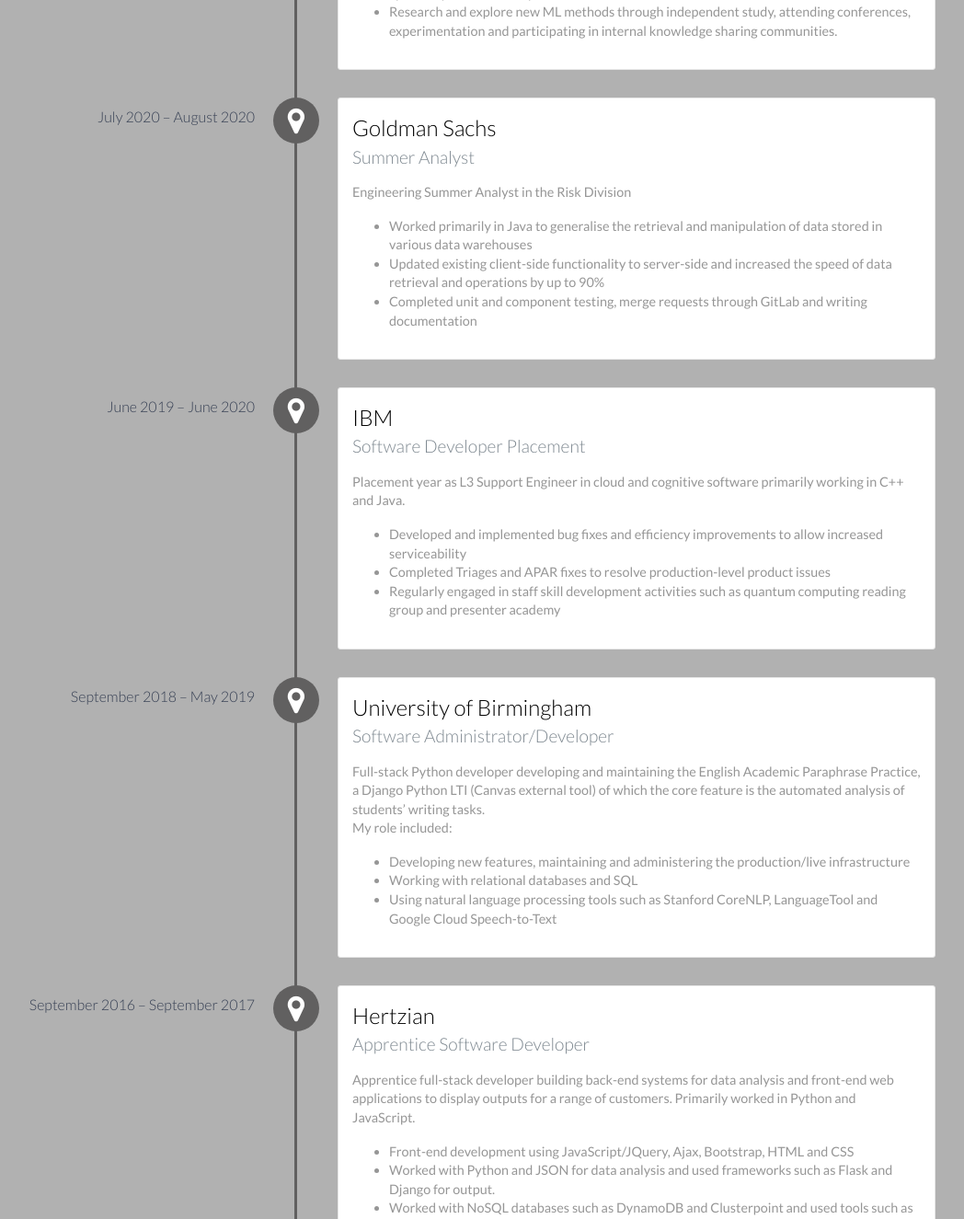
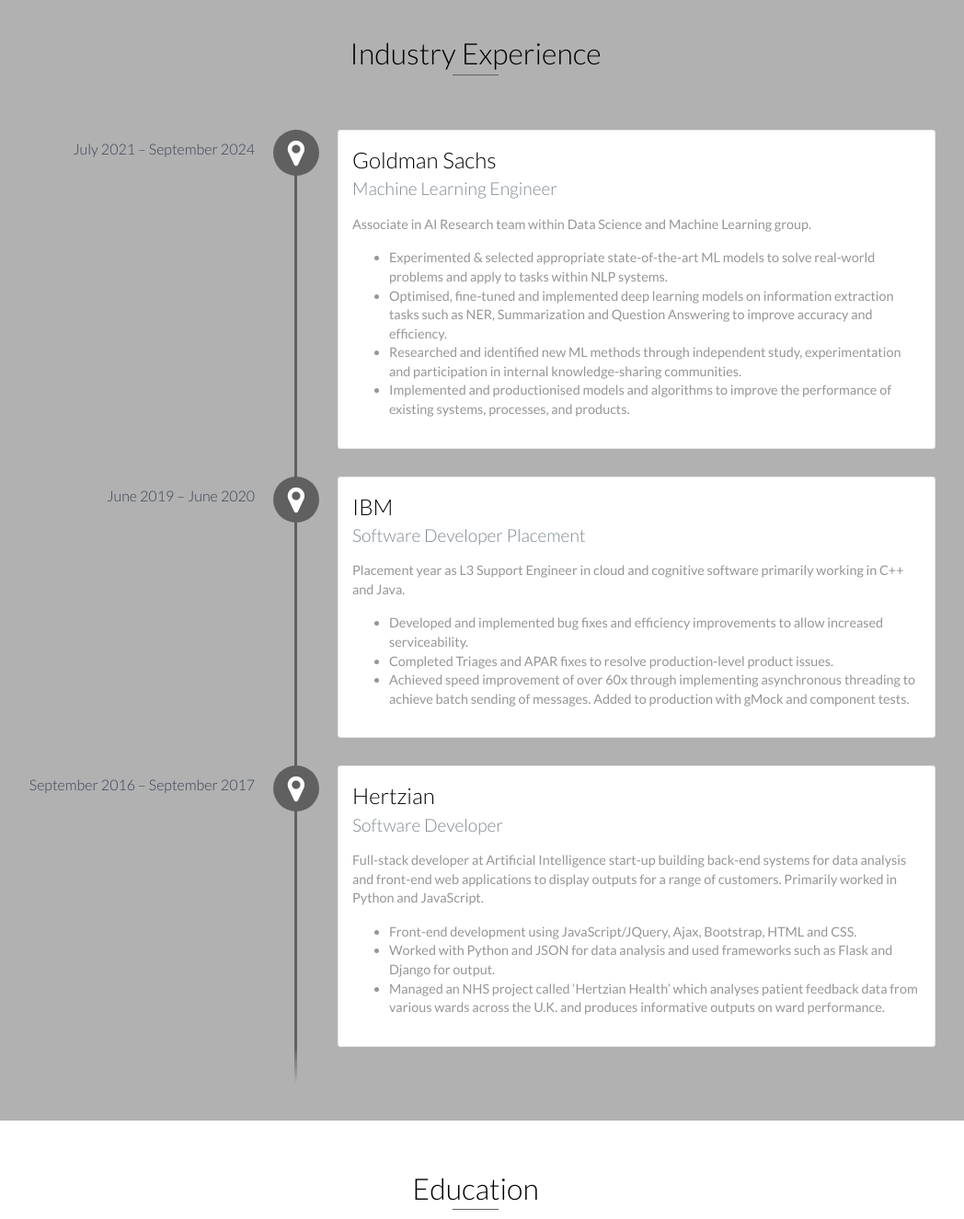
Before and after one commit to amysen/amysen.github.io, a website: page index.html in a window 1280 px wide. Shown: the part 1475-2800 px from the top of the page at 92% size, without its empty margins (123-1171 px from the left). Drawn offline with nearby package versions, Linux system fonts and the light colour scheme.

Commit message:
Updates and improvements
Cleaning up current content and added a picture of me!

```diff
--- a/index.html
+++ b/index.html
@@ -87,16 +87,21 @@
 			<div class="row">
 				<div class="col-md-4">
 					<h2 class="heading">About Me</h2>
+					<img src="images/me.jpg" alt="Amy" class="img-fluid" style="width: 80%;">
 				</div>
-				<div class="col-md-8">
+				<div class="col-md-8 d-flex align-items-center"></div>
 					<p>
-						Machine Learning Engineer in AI Research team at Goldman Sachs. </br>
-						Graduated in July 2021 from the University of Birmingham with a First Class (Hons) in BSc Artificial Intelligence and Computer Science.
+						</br>
+						</br>
+
+						Hi! I'm Amy :) I work as a Machine Learning Engineer. </br>
+						I graduated with First-Class Honours in BSc Artificial Intelligence and Computer Science from the University of
+						Birmingham in 2021. My undergraduate thesis focused on comparing and applying statistical and deep learning techniques for dimensionality reduction in medical imaging.
 
 						</br>
 						</br>
 
-						Passionate for code. I possess necessary programming skills and well-developed social skills. Flexible attitude to work and strong organisational skills for a variety of situations to achieve deadlines. Strong initiative and can work independently or as part of a team.
+						I enjoy working with researchers and engineers to bring novel ML solutions into fruition.
 					</p>
 				</div>
 			</div>
@@ -105,41 +110,29 @@
 	<!-- End #about -->
 
 	<div id="experience" class="background-alt">
-		<h2 class="heading">Experience</h2>
+		<h2 class="heading">Industry Experience</h2>
 		<div id="experience-timeline">
 			<div data-date="July 2021 – September 2024">
 				<h3>Goldman Sachs</h3>
 				<h4>Machine Learning Engineer</h4>
 				<p>
-					AI Research team within Data Science and Machine Learning group
+					Associate in AI Research team within Data Science and Machine Learning group.
 					<ul>
 						<li>
-							Develop and utilise state-of-the-art ML models to solve real-world problems and apply to tasks within NLP systems.
+							Experimented & selected appropriate state-of-the-art ML models to solve real-world problems and apply to tasks within
+							NLP systems.
 						</li>
 						<li>
-							Implement and productionise models and algorithms to improve the performance of existing systems, processes, and products.
+							Optimised, fine-tuned and implemented deep learning models on information extraction tasks such as NER, Summarization
+							and Question Answering to improve accuracy and efficiency.
 						</li>
 						<li>
-							Research and explore new ML methods through independent study, attending conferences, experimentation and participating in internal knowledge sharing communities.
-						</li>
-					</ul>
-				</p>
-			</div>
-
-			<div data-date="July 2020 – August 2020">
-				<h3>Goldman Sachs</h3>
-				<h4>Summer Analyst</h4>
-				<p>
-					Engineering Summer Analyst in the Risk Division
-					<ul>
-						<li>
-							Worked primarily in Java to generalise the retrieval and manipulation of data stored in various data warehouses
+							Researched and identified new ML methods through independent study, experimentation and participation in internal
+							knowledge-sharing communities.
 						</li>
 						<li>
-							Updated existing client-side functionality to server-side and increased the speed of data retrieval and operations by up to 90%
-						</li>
-						<li>
-							Completed unit and component testing, merge requests through GitLab and writing documentation
+							Implemented and productionised models and algorithms to improve the performance of existing systems, processes, and
+							products.
 						</li>
 					</ul>
 				</p>
@@ -152,33 +145,14 @@
 					Placement year as L3 Support Engineer in cloud and cognitive software primarily working in C++ and Java.
 					<ul>
 						<li>
-							Developed and implemented bug fixes and efficiency improvements to allow increased serviceability
+							Developed and implemented bug fixes and efficiency improvements to allow increased serviceability.
 						</li>
 						<li>
-							Completed Triages and APAR fixes to resolve production-level product issues
+							Completed Triages and APAR fixes to resolve production-level product issues.
 						</li>
 						<li>
-							Regularly engaged in staff skill development activities such as quantum computing reading group and presenter academy
-						</li>
-					</ul>
-				</p>
-			</div>
-
-			<div data-date="September 2018 – May 2019">
-				<h3>University of Birmingham</h3>
-				<h4>Software Administrator/Developer</h4>
-				<p>
-					Full-stack Python developer developing and maintaining the English Academic Paraphrase Practice, a Django Python LTI (Canvas external tool) of which the core feature is the automated analysis of students’ writing tasks.
-					</br>My role included:
-					<ul>
-						<li>
-							Developing new features, maintaining and administering the production/live infrastructure
-						</li>
-						<li>
-							Working with relational databases and SQL
-						</li>
-						<li>
-							Using natural language processing tools such as Stanford CoreNLP, LanguageTool and Google Cloud Speech-to-Text
+							Achieved speed improvement of over 60x through implementing asynchronous threading to achieve batch sending of messages.
+							Added to production with gMock and component tests.
 						</li>
 					</ul>
 				</p>
@@ -186,18 +160,19 @@
 
 			<div data-date="September 2016 – September 2017">
 				<h3>Hertzian</h3>
-				<h4>Apprentice Software Developer</h4>
+				<h4>Software Developer</h4>
 				<p>
-					Apprentice full-stack developer building back-end systems for data analysis and front-end web applications to display outputs for a range of customers. Primarily worked in Python and JavaScript.
+					 Full-stack developer at Artificial Intelligence start-up building back-end systems for data analysis and front-end web applications to display outputs for a range of customers. Primarily worked in Python and JavaScript.
 					<ul>
 						<li>
-							Front-end development using JavaScript/JQuery, Ajax, Bootstrap, HTML and CSS
+							Front-end development using JavaScript/JQuery, Ajax, Bootstrap, HTML and CSS.
 						</li>
 						<li>
 							Worked with Python and JSON for data analysis and used frameworks such as Flask and Django for output.
 						</li>
 						<li>
-							Worked with NoSQL databases such as DynamoDB and Clusterpoint and used tools such as SQLite and SQLAlchemy for data management.
+							Managed an NHS project called ‘Hertzian Health’ which analyses patient feedback data from various wards across the U.K.
+							and produces informative outputs on ward performance.
 						</li>
 					</ul>
 				</p>
@@ -218,7 +193,7 @@
 					Achieved a First Class (Hons) with 4.0 GPA and a first in my dissertation.
 				</li>
 				<li>
-					Notable Classes: Databases (77%), C/C++ (86%), Java Project (76%), Machine Learning (87%)
+					Notable Classes: C/C++ (86%), Machine Learning (87%), Computer Vision (85%), Robotics (77%)
 				</li>
 			</ul>
 		</div>
@@ -230,8 +205,7 @@
 			<h4>Quantum Technologies Summer School</h4>
 			<ul>
 				Selected to attend the competitive UCLQ Quantum Tech Summer School covering quantum computing and quantum communication.
-				Worked hands-on in quantum technologies, including fabricating nanoscale devices and
-				programming current-generation quantum processors. Course fees covered by a grant from EPSRC.
+				Worked hands-on in quantum technologies, including fabricating nanoscale devices and programming current-generation quantum processors. Course fees covered by a grant from EPSRC.
 			</ul>
 		</div>
 		<!-- End .education-block -->
@@ -242,13 +216,10 @@
 			<h4>A-Levels</h4>
 			<ul>
 				<li>
-					Computing A-Level (A*)
+					A-Level Equivalent: A*A*A*A*
 				</li>
 				<li>
-					IT Practitioners: Software Development (Triple Distinction Star)
-				</li>
-				<li>
-					City & Guilds Business Administration – Level 3 Diploma (Completed)
+					Level 3 Diploma in Business Administration
 				</li>
 			</ul>
 		</div>
```
Also changed, not shown: images/me.jpg (added).
